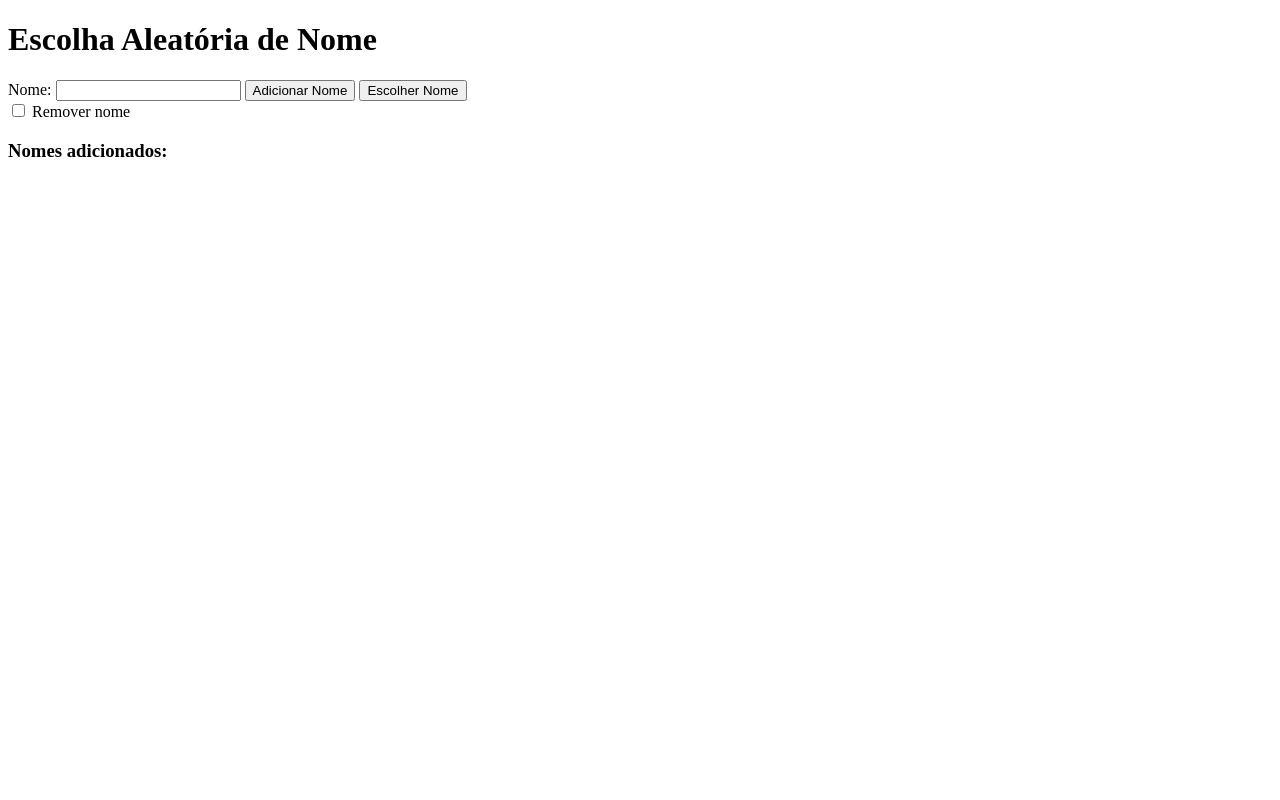
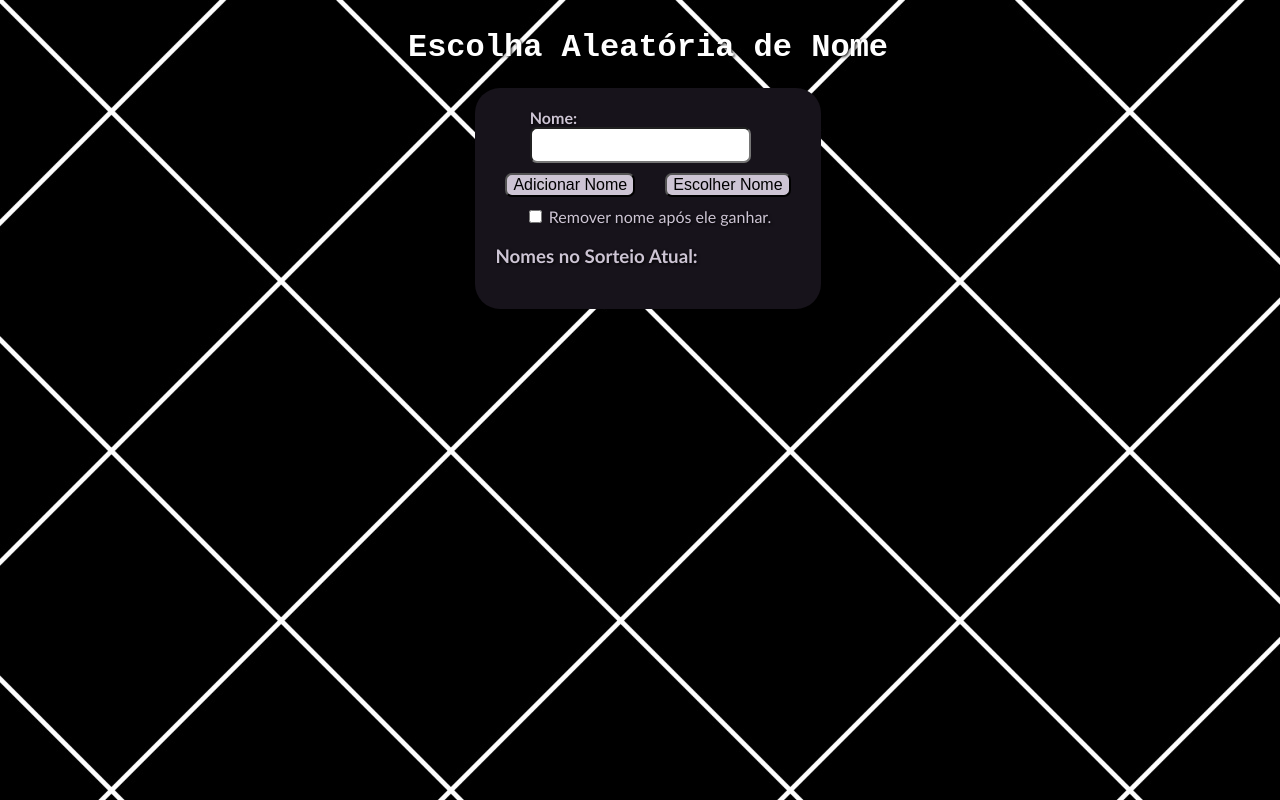
Before and after one commit to Moscofian/Random-Name-Picker, a plain HTML site: page index.html in a window 1280 px wide. Drawn offline with Linux system fonts and the light colour scheme.

Commit message:
adicionando css de embelezamento e pretty-ficando

```diff
--- a/CSS/style.css
+++ b/CSS/style.css
@@ -0,0 +1,61 @@
+body{
+    background-image: url("../img/background.jpg");
+    background-color: black;
+    background-repeat: repeat;
+    width: 100%;
+    height: 100%;
+}
+
+.container{
+    display: flex;
+    flex-direction: column;
+    align-items: center;
+    width: 100%;
+    color: #cdc4d4;
+    text-shadow: 1px 1px 3px black;
+}
+
+h1{
+    font-family: 'Courier New', Courier, monospace;
+    font-size: 2em;
+    color: white;
+}
+
+.box{
+    background-color: #17131b;
+    border-radius: 25px;
+    display: flex;
+    flex-flow: column;
+    justify-content: center;
+    align-items: center;
+    padding: 20px;
+    font-family: 'Gill Sans', 'Gill Sans MT', Calibri, 'Trebuchet MS', sans-serif;
+}
+
+.opcoes{
+    display: flex;
+    justify-content: space-around;
+    gap: 30px;
+    margin: 10px;
+    color: white;
+}
+
+.opcoes button{
+    color: black;
+    background-color: #cdc4d4;
+    border-radius: 7px;
+    font-size: 1em;
+    transition: color 0.2s ease-in-out, background-color 0.2s ease-in-out, transform 0.2s ease-in-out;
+}
+
+.opcoes button:hover{
+    color: white;
+    background-color: #100d12;
+    border-radius: 7px;
+    font-size: 1em;
+    transform: scale(1.1);
+}
+
+#listaNomes{
+    font-size: 1.4em;
+}
--- a/Script/js.js
+++ b/Script/js.js
@@ -42,8 +42,9 @@ const inputBox = document.getElementById('nome');
          let indiceAleatorio = Math.floor(Math.random() * nomes.length);
          document.getElementById('resultado').innerText = "Nome escolhido: " + nomes[indiceAleatorio];
         if(flexCheckDefault.checked == true){
-            nomes.splice(indiceAleatorio, 1)
+            nomes.splice(indiceAleatorio, 1);
         }
+        atualizarLista();
     }
     console.log(nomes)
  }
--- a/index.html
+++ b/index.html
@@ -7,24 +7,46 @@
     <link href="./CSS/style.css" rel="stylesheet" />
 </head>
 <body>
+
+    <div class="container">
       <h1>Escolha Aleatória de Nome</h1>
 
-    <label for="nome">Nome:</label>
-    <input type="text" id="nome">
-    <button onclick="adicionarNome()">Adicionar Nome</button>
+      <div class="box">
+        <div>
+          <label for="nome" style="font-size: 1em; font-weight: 600;">Nome:</label>
+          <input type="text" id="nome" style="border-radius: 7px; width: 90%;height: 30px">
+        </div>
+
+
+        <div class="opcoes">
+          <button onclick="adicionarNome()" >Adicionar Nome</button>
           <button onclick="escolherNome()">Escolher Nome</button>
+        </div>
+
         <div class="form-check">
             <input class="form-check-input" type="checkbox" value="" id="flexCheckDefault">
             <label class="form-check-label" for="flexCheckDefault">
-          Remover nome
+              Remover nome após ele ganhar.
             </label>
         </div>
 
-
-    <h3>Nomes adicionados:</h3>
+        <div style="align-self: flex-start;">
+          <h3>Nomes no Sorteio Atual:</h3>
           <ul id="listaNomes"></ul>
 
           <h2 id="resultado"></h2>
+        </div>
+
+
+
+
+      </div>
+
+
+    </div>
+
+
+
 
 
     <script src="./Script/js.js"></script>
```
Also changed, not shown: img/background.jpg (added). Lines whose indentation alone changed are shown as unchanged.
